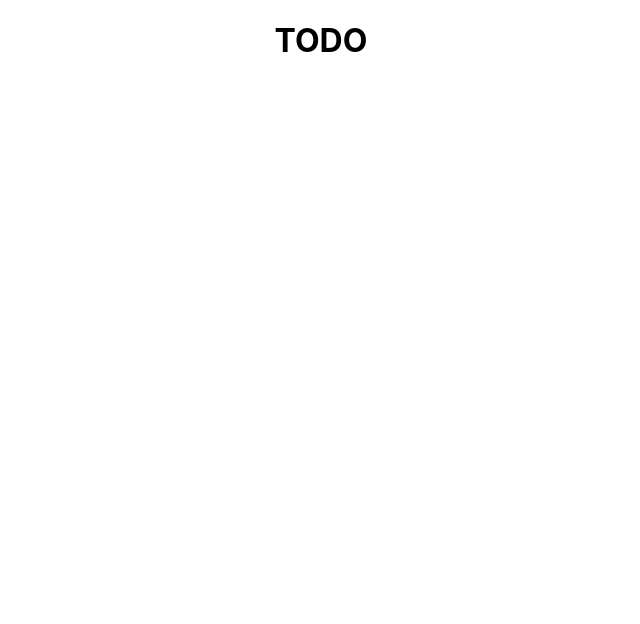
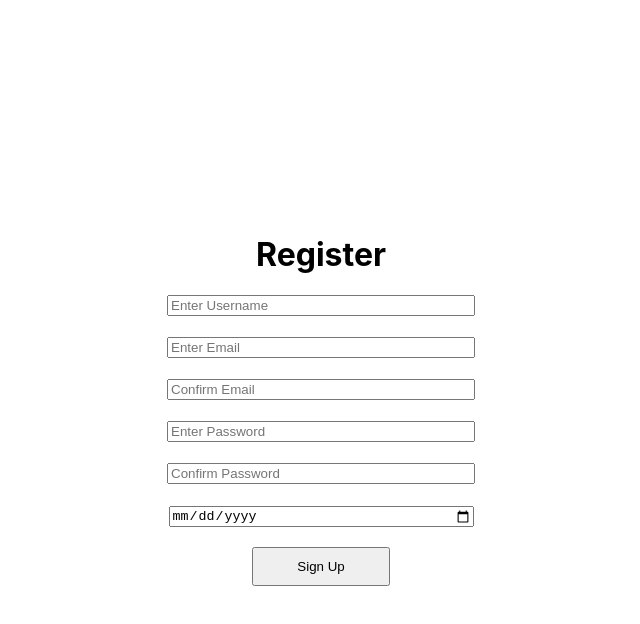
Before and after one commit to AbusiveTuna/Project-Mercury, a React (Create React App) app: page /register in a window 1280 px wide. Shown: the top 624 px of the page, without its empty margins (319-959 px from the left). Built offline with nearby package versions, Linux system fonts and the light colour scheme.

Commit message:
register and forgot pages

```diff
--- /dev/null
+++ b/src/pages/ForgotPassword.css
@@ -0,0 +1,35 @@
+.ForgotPassword {
+  position: absolute;
+  top: 0;
+  left: 0;
+  width: 100%;
+  height: 100%;
+  display: flex;
+  align-items: center;
+  justify-content: center;
+  flex-direction: column;
+}
+
+.ForgotPassword-content {
+  text-align: center;
+}
+
+.ForgotPassword-content h1 {
+  font-size: 2em;
+  margin-bottom: 20px;
+}
+
+.ForgotPassword-content p {
+  font-size: 1em;
+  margin-bottom: 20px;
+}
+
+.ForgotPassword-content input {
+  margin-bottom: 20px;
+  width: 300px;
+}
+
+.button-container {
+  display: flex;
+  justify-content: center;
+}
--- a/src/pages/LoginPage.css
+++ b/src/pages/LoginPage.css
@@ -22,7 +22,7 @@
 
 .button-container {
   display: flex;
-  justify-content: space-between;
+  justify-content: center;
 }
 
 .button-container button {
--- /dev/null
+++ b/src/pages/Register.css
@@ -0,0 +1,35 @@
+.Register {
+  position: absolute;
+  top: 0;
+  left: 0;
+  width: 100%;
+  height: 100%;
+  display: flex;
+  align-items: center;
+  justify-content: center;
+  flex-direction: column;
+}
+
+.Register-content {
+  text-align: center;
+}
+
+.Register-content h1 {
+  font-size: 2em;
+  margin-bottom: 20px;
+}
+
+.Register-content p {
+  font-size: 1em;
+  margin-bottom: 20px;
+}
+
+.Register-content input {
+  margin-bottom: 20px;
+  width: 300px;
+}
+
+.button-container {
+  display: flex;
+  justify-content: center;
+}
--- a/src/pages/forgotPassword.js
+++ b/src/pages/forgotPassword.js
@@ -1,7 +1,33 @@
-import React from 'react';
+// ForgotPassword.js
+import React, { useState } from 'react';
+import './ForgotPassword.css';
 
 function forgotPassword() {
-  return <h1>TODO</h1>;
+  const [email, setEmail] = useState("");
+
+  const handleResetPassword = () => {
+    setEmail("");
+  }
+
+  return (
+    <div className="ForgotPassword">
+      <div className="ForgotPassword-content">
+        <h1>Forgot your password?</h1>
+        <p>Enter your email below, if an account is found registered to that email you will be sent a link to reset your password</p>
+        <div>
+          <input
+            type="email"
+            placeholder="Enter Email"
+            value={email}
+            onChange={e => setEmail(e.target.value)}
+          />
+        </div>
+        <div className="button-container">
+          <button onClick={handleResetPassword}>Reset Password</button>
+        </div>
+      </div>
+    </div>
+  );
 }
 
 export default forgotPassword;
--- a/src/pages/register.js
+++ b/src/pages/register.js
@@ -1,7 +1,94 @@
-import React from 'react';
+import React, { useState } from 'react';
+import './Register.css';
 
 function register() {
-  return <h1>TODO</h1>;
+  const [username, setUsername] = useState("");
+  const [email, setEmail] = useState("");
+  const [confirmEmail, setConfirmEmail] = useState("");
+  const [password, setPassword] = useState("");
+  const [confirmPassword, setConfirmPassword] = useState("");
+  const [birthDate, setBirthDate] = useState("");
+  const [errorMessage, setErrorMessage] = useState("");
+
+  const handleRegister = () => {
+    if (email !== confirmEmail) {
+      setErrorMessage("Emails do not match");
+      return;
+    }
+    if (password !== confirmPassword) {
+      setErrorMessage("Passwords do not match");
+      return;
+    }
+
+    setUsername("");
+    setEmail("");
+    setConfirmEmail("");
+    setPassword("");
+    setConfirmPassword("");
+    setBirthDate("");
+    setErrorMessage("");
+
+    //add actual registration functionality here
+  }
+
+  return (
+    <div className="Register">
+      <div className="Register-content">
+        <h1>Register</h1>
+        <div>
+          <input
+            type="text"
+            placeholder="Enter Username"
+            value={username}
+            onChange={e => setUsername(e.target.value)}
+          />
+        </div>
+        <div>
+          <input
+            type="email"
+            placeholder="Enter Email"
+            value={email}
+            onChange={e => setEmail(e.target.value)}
+          />
+        </div>
+        <div>
+          <input
+            type="email"
+            placeholder="Confirm Email"
+            value={confirmEmail}
+            onChange={e => setConfirmEmail(e.target.value)}
+          />
+        </div>
+        <div>
+          <input
+            type="password"
+            placeholder="Enter Password"
+            value={password}
+            onChange={e => setPassword(e.target.value)}
+          />
+        </div>
+        <div>
+          <input
+            type="password"
+            placeholder="Confirm Password"
+            value={confirmPassword}
+            onChange={e => setConfirmPassword(e.target.value)}
+          />
+        </div>
+        <div>
+          <input
+            type="date"
+            value={birthDate}
+            onChange={e => setBirthDate(e.target.value)}
+          />
+        </div>
+        <div className="button-container">
+          <button onClick={handleRegister} disabled={email !== confirmEmail || password !== confirmPassword}>Sign Up</button>
+        </div>
+        {errorMessage && <p>{errorMessage}</p>}
+      </div>
+    </div>
+  );
 }
 
 export default register;
```
